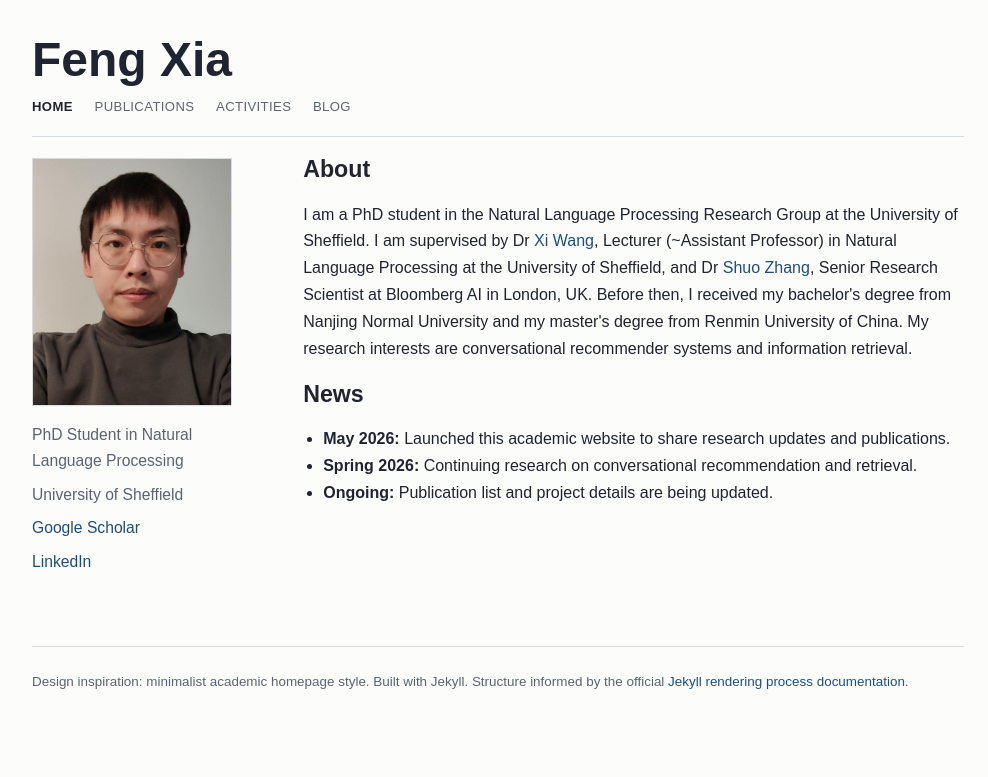
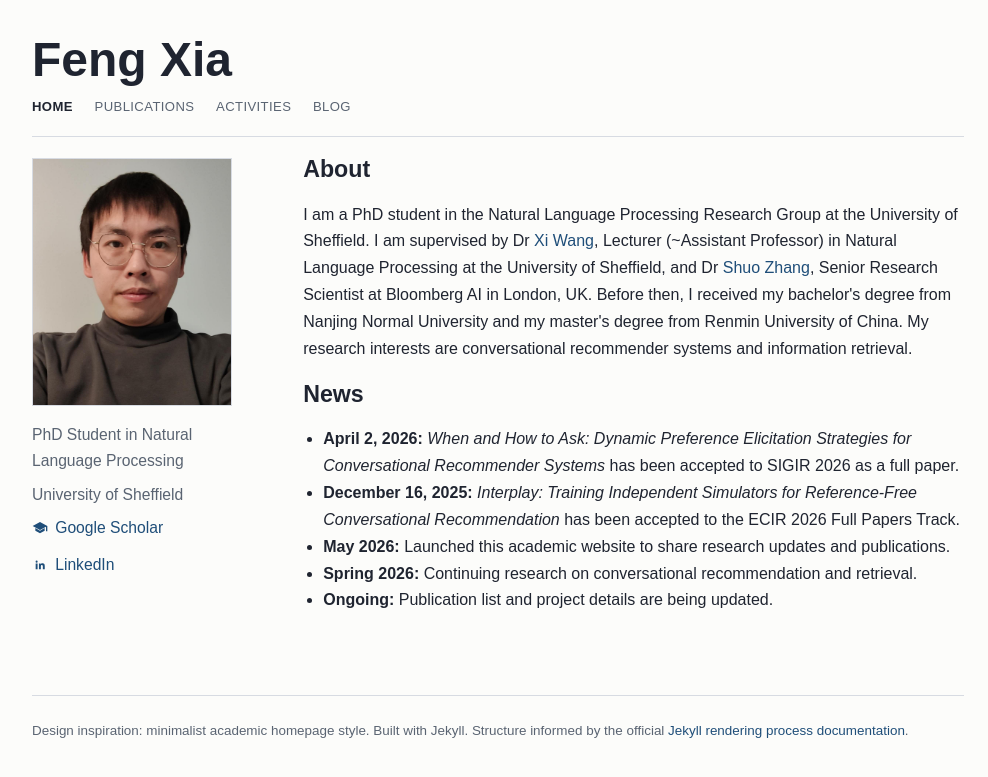
Before and after one commit to juanfacabian/juanfacabian.github.io, a Jekyll site: the page built from index.html, in a window 1280 px wide. Shown: the top 777 px of the page, without its empty margins (142-1130 px from the left). Built offline with Jekyll 4.4.1, drawn with Linux system fonts in a browser that asks for light colours.

Commit message:
Add profile icons and update news items

```diff
--- a/assets/css/style.css
+++ b/assets/css/style.css
@@ -149,6 +149,18 @@ ul {
   margin-bottom: 0.45rem;
 }
 
+.profile-link a {
+  display: inline-flex;
+  align-items: center;
+  gap: 0.45rem;
+}
+
+.profile-icon {
+  width: 1rem;
+  height: 1rem;
+  flex: 0 0 auto;
+}
+
 .post-list {
   list-style: none;
   padding: 0;
--- a/index.html
+++ b/index.html
@@ -11,8 +11,22 @@ layout: default
       alt="Portrait placeholder for Feng Xia">
     <p class="profile-role">PhD Student in Natural Language Processing</p>
     <p class="profile-meta">University of Sheffield</p>
-    <p class="profile-link"><a href="https://scholar.google.com/citations?user=DpMUBa0AAAAJ&hl=zh-CN">Google Scholar</a></p>
-    <p class="profile-link"><a href="https://www.linkedin.com/in/feng-xia-3798bb317/?skipRedirect=true">LinkedIn</a></p>
+    <p class="profile-link">
+      <a href="https://scholar.google.com/citations?user=DpMUBa0AAAAJ&hl=zh-CN">
+        <svg class="profile-icon" viewBox="0 0 24 24" aria-hidden="true">
+          <path d="M12 3 1 9l11 6 9-4.91V17h2V9L12 3Zm-7 9.18V16l7 3.82L19 16v-3.82l-7 3.82-7-3.82Z" fill="currentColor"/>
+        </svg>
+        <span>Google Scholar</span>
+      </a>
+    </p>
+    <p class="profile-link">
+      <a href="https://www.linkedin.com/in/feng-xia-3798bb317/?skipRedirect=true">
+        <svg class="profile-icon" viewBox="0 0 24 24" aria-hidden="true">
+          <path d="M6.94 8.5A1.56 1.56 0 1 0 6.94 5.38a1.56 1.56 0 0 0 0 3.12ZM5.5 9.75h2.88v8.75H5.5V9.75Zm4.69 0h2.76v1.2h.04c.38-.73 1.32-1.5 2.71-1.5 2.9 0 3.44 1.9 3.44 4.38v4.67h-2.88v-4.14c0-.99-.02-2.26-1.38-2.26-1.38 0-1.59 1.08-1.59 2.19v4.21h-2.88V9.75Z" fill="currentColor"/>
+        </svg>
+        <span>LinkedIn</span>
+      </a>
+    </p>
   </aside>
 
   <section class="home-main">
@@ -29,6 +43,8 @@ layout: default
 
     <h2>News</h2>
     <ul>
+      <li><strong>April 2, 2026:</strong> <em>When and How to Ask: Dynamic Preference Elicitation Strategies for Conversational Recommender Systems</em> has been accepted to SIGIR 2026 as a full paper.</li>
+      <li><strong>December 16, 2025:</strong> <em>Interplay: Training Independent Simulators for Reference-Free Conversational Recommendation</em> has been accepted to the ECIR 2026 Full Papers Track.</li>
       <li><strong>May 2026:</strong> Launched this academic website to share research updates and publications.</li>
       <li><strong>Spring 2026:</strong> Continuing research on conversational recommendation and retrieval.</li>
       <li><strong>Ongoing:</strong> Publication list and project details are being updated.</li>
```
